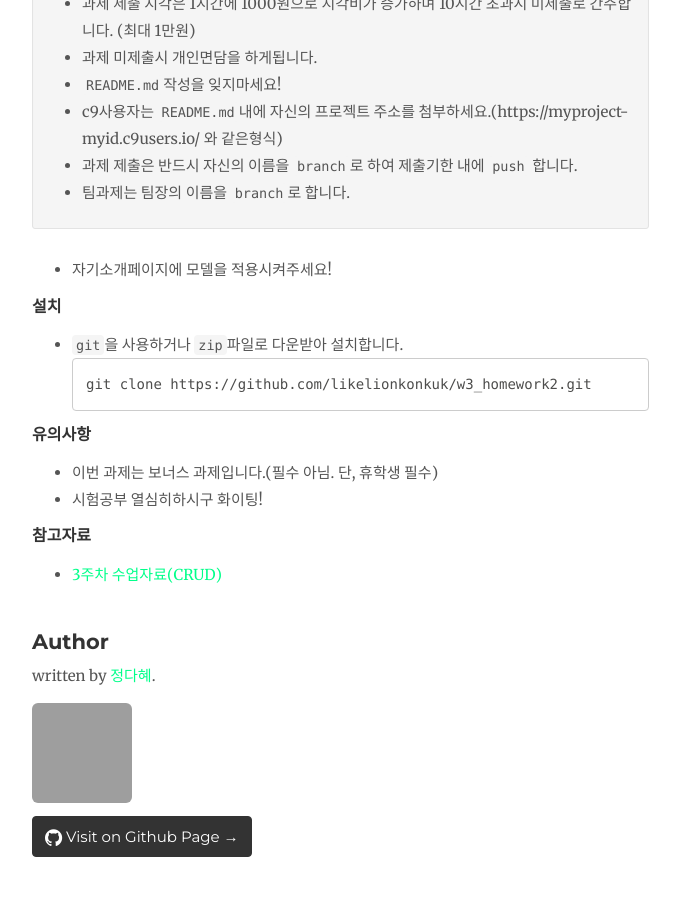
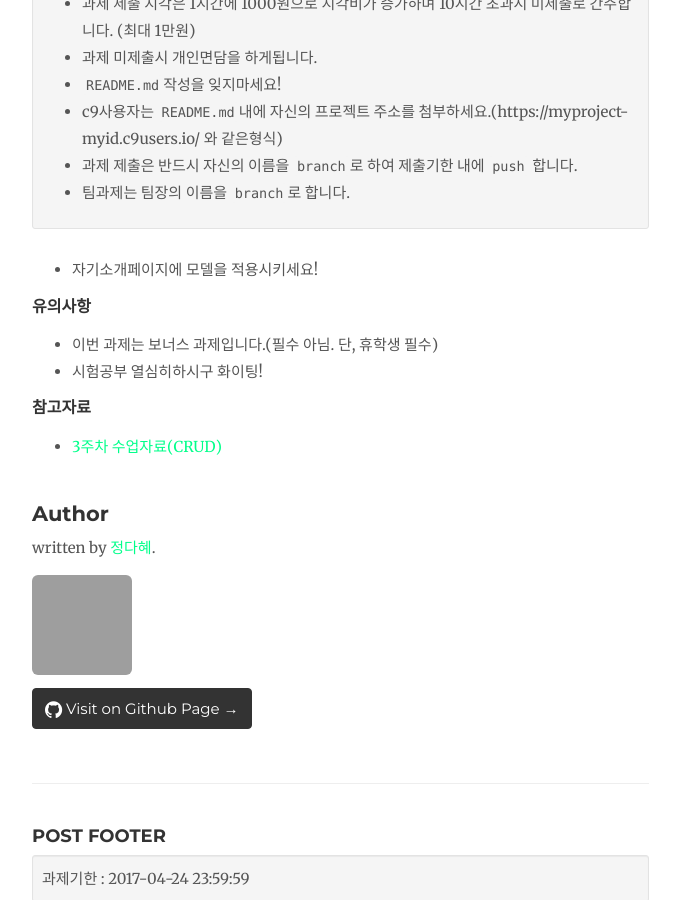
Before and after one commit to likelionkonkuk/likelionkonkuk_before_github, a Jekyll site: the page built from _posts/2017-04-05-homework-w3-bonus.md, in a window 1280 px wide and 900 px high, scrolled down 411 px, cut to the strip 0-900 px from the top of the window. Shown: the whole strip, without its empty margins (138-818 px from the left). Built offline with Jekyll 4.4.1, drawn with Linux system fonts in a browser that asks for light colours; nearby versions of some CDN libraries; comment, search, counter and statistics services are not loaded; grey boxes are pictures that could not be loaded.

Commit message:
w3 bonus edits

````diff
--- a/_posts/2017-04-05-homework-w3-bonus.md
+++ b/_posts/2017-04-05-homework-w3-bonus.md
@@ -5,13 +5,7 @@ author: "정다혜"
 until: 2017-04-24
 ---
 
-* 자기소개페이지에 모델을 적용시켜주세요!
-
-#### 설치
-- `git`을 사용하거나 `zip`파일로 다운받아 설치합니다.
-```
-git clone https://github.com/likelionkonkuk/w3_homework2.git
-```
+* 자기소개페이지에 모델을 적용시키세요!
 
 #### 유의사항
 - 이번 과제는 보너스 과제입니다.(필수 아님. 단, 휴학생 필수)
````
